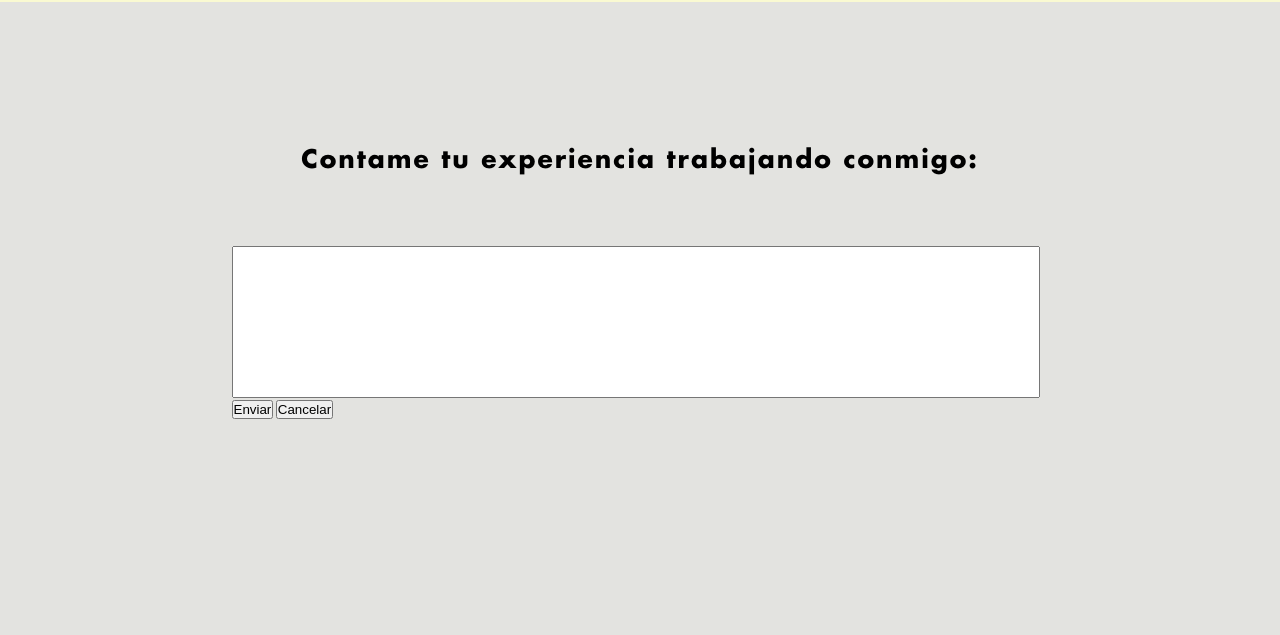
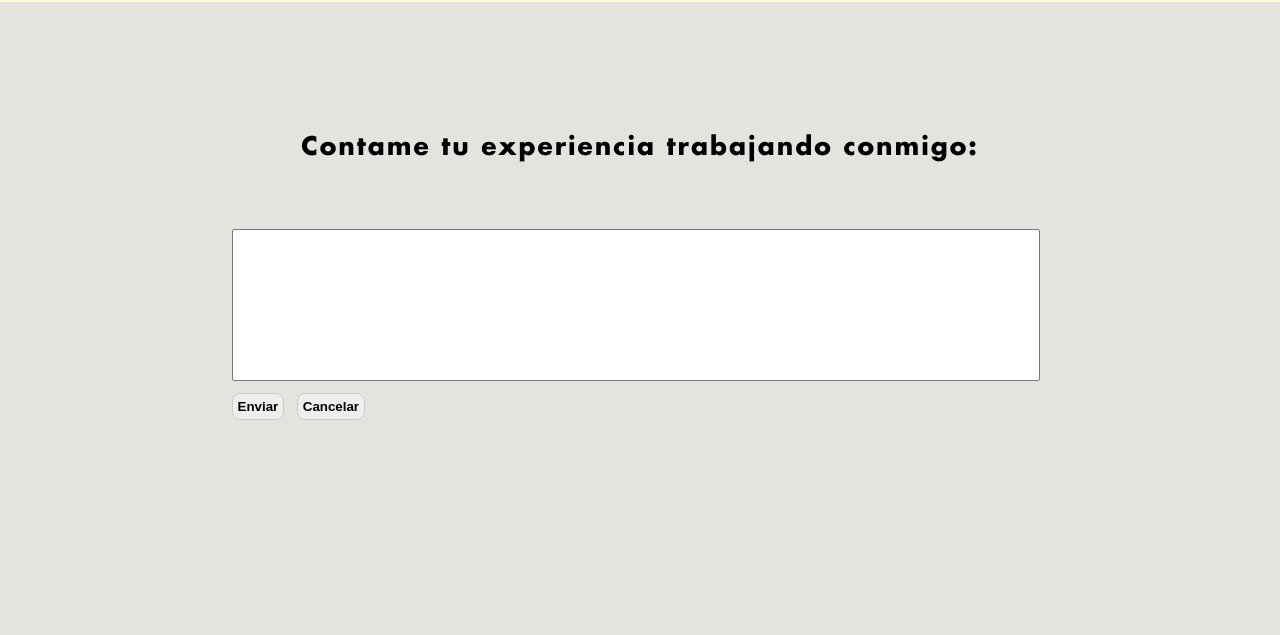
Before and after one commit to RodPez/TecnicaAudiovisualConSASS-PabloRodriguez, a website: page pages/feedback_clientes.html in a window 1280 px wide. Shown: the part 88-723 px from the top of the page. Drawn offline with nearby package versions, Linux system fonts and the light colour scheme.

Commit message:
Cambiando estilo de botones de formularios

```diff
--- a/pages/feedback_clientes.html
+++ b/pages/feedback_clientes.html
@@ -43,8 +43,8 @@
 				<form action="">
 					<textarea class="estiloTextArea" name="" id="" cols="100" rows="10"></textarea>
 					<br>
-					<input type="submit" value="Enviar">
-					<input type="reset" value="Cancelar">
+					<input type="submit" value="Enviar"class="formBtn">
+					<input type="reset" value="Cancelar"class="formBtn">
 				</form>
 			</div>
 		</main>
--- a/scss/body.scss
+++ b/scss/body.scss
@@ -1,4 +1,5 @@
 body{
+	text-colour:$letrasYBordes;
 	background-color: $colorBody ;
 	min-height: 100vh;
 		& div.gridPrincipal{
--- a/scss/main.scss
+++ b/scss/main.scss
@@ -80,6 +80,18 @@ main {
  				width: 99%;
  				resize: none;
 			}
+			& input.formBtn{
+  				font-weight: bold;
+  				cursor: pointer;
+  				padding: 0.5rem;
+  				margin: 1rem 1rem 2rem 0;
+  				border: 1px solid #ccc;
+  				background: #eee;
+ 				border-radius: 8px 8px 8px 8px;
+ 				&.formBtn:hover {
+ 			   		background: #ddd;
+				}
+			}
  		}
  		& div.centrar{
 			display: flex;
@@ -115,8 +127,20 @@ main {
 						margin: 0.4rem;
 					}
  				}
+ 				&.formBtn{
+  					font-weight: bold;
+  					cursor: pointer;
+  					padding: 0.5rem;
+  					margin: 1rem 1rem 2rem 0;
+  					border: 1px solid #ccc;
+  					background: #eee;
+ 					border-radius: 8px 8px 8px 8px;
+ 					&.formBtn:hover {
+ 			   			background: #ddd;
+					}
+ 				}
  			}
- 		}
+		}
 	}
 	&.gridMainColumna{
 		display: grid;
```
Also changed, not shown: pages/contacto.html (+2 -2 lines), css/estilo.css.
